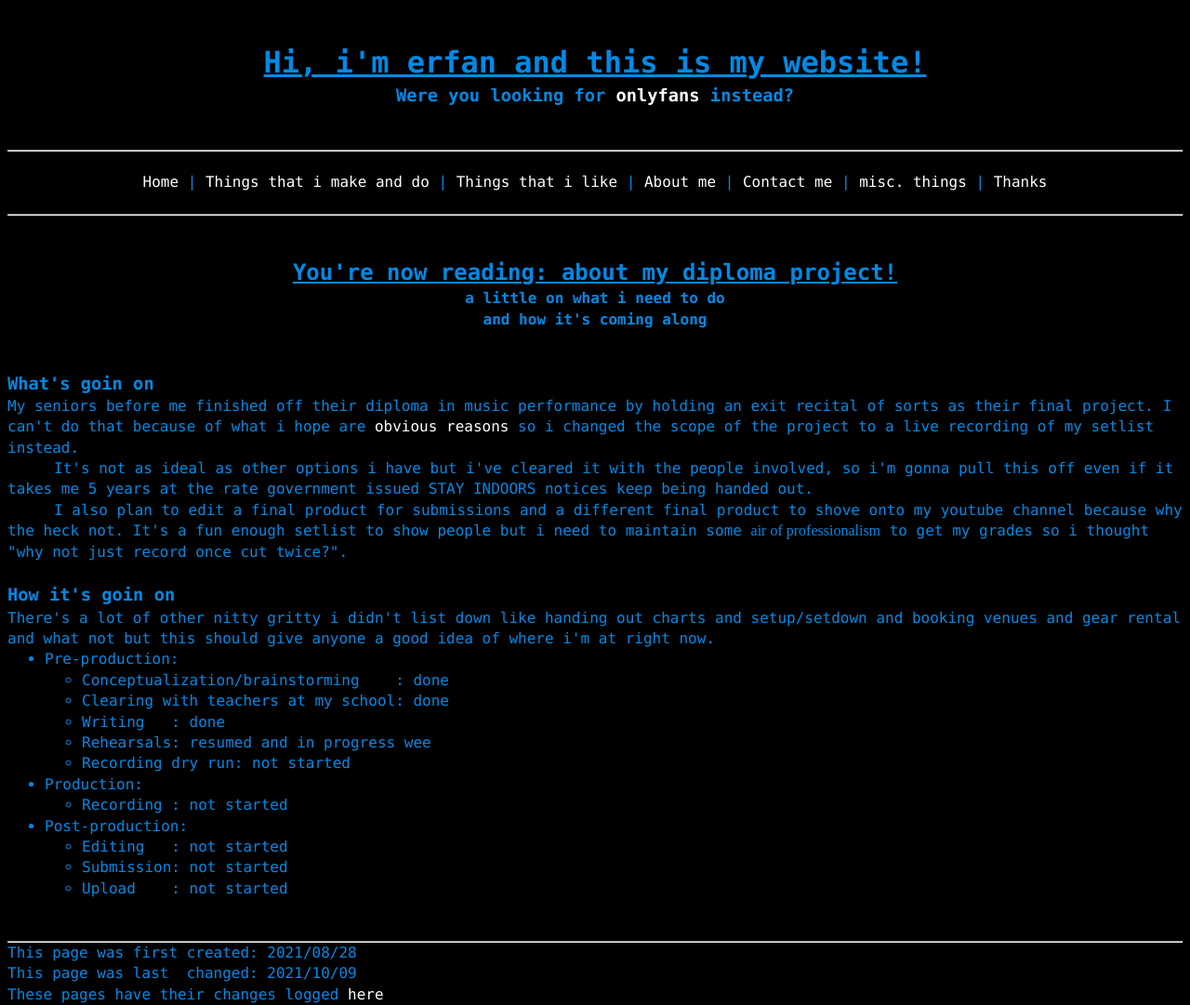
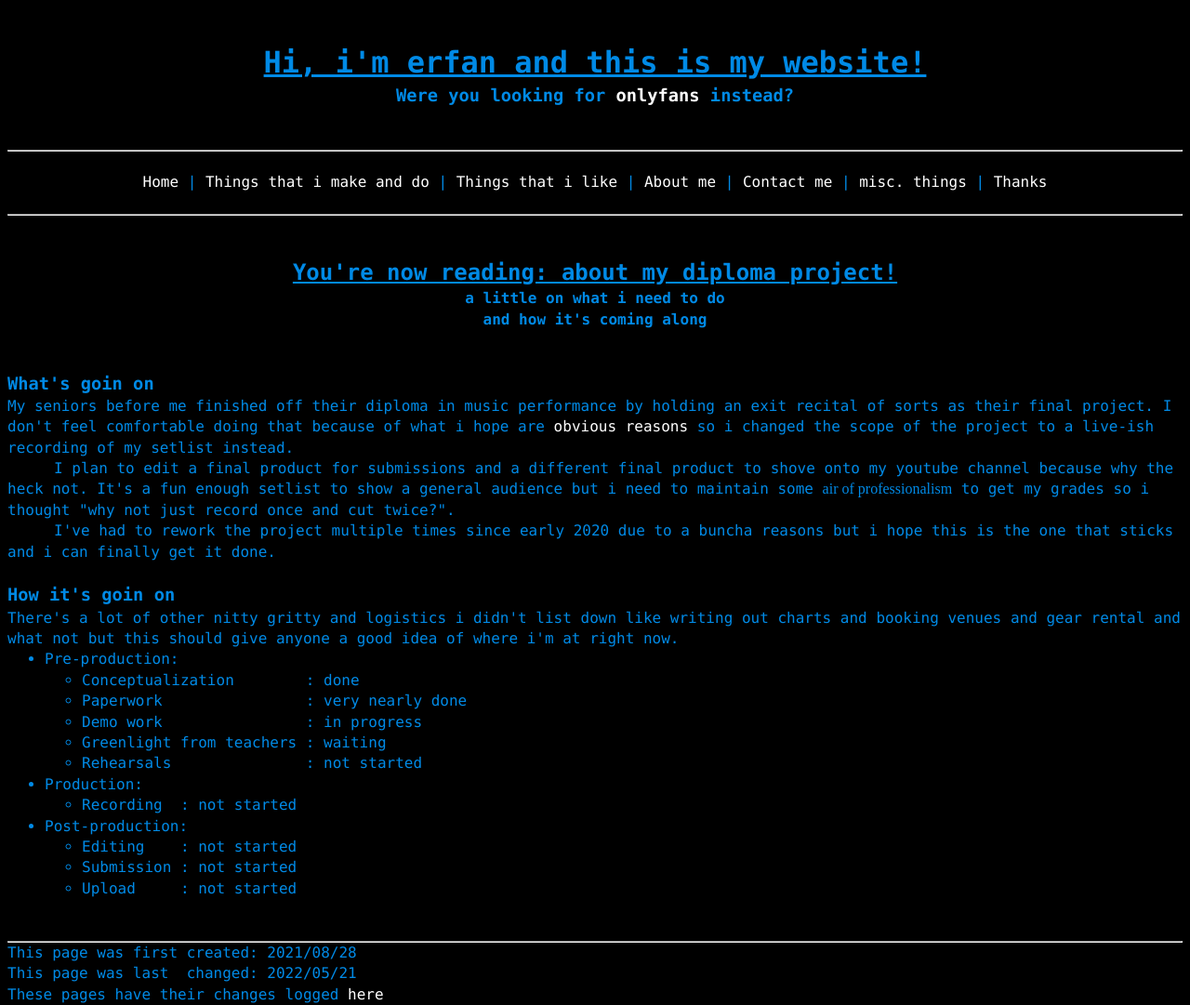
Before and after one commit to a-erfan-aa/a-erfan-aa.github.io, a Jekyll site: the page built from things-i-make/diploma.html, in a window 1280 px wide. Shown: the whole page at 93% size. Built offline with Jekyll 4.4.1, drawn with Linux system fonts in a browser that asks for light colours.

Commit message:
Update diploma.html
Also update lastChanged in diploma.html

```diff
--- a/things-i-make/diploma.html
+++ b/things-i-make/diploma.html
@@ -2,7 +2,7 @@
 layout: default
 title: My diploma
 firstCreated: 2021/08/28
-lastChanged: 2021/10/09
+lastChanged: 2022/05/21
 ---
 <!-- title and subtitle -->
 <div>
@@ -16,9 +16,9 @@ lastChanged: 2021/10/09
 <!-- diploma overview -->
 <div>
 	<h3>What's goin on</h3>
-	<p>My seniors before me finished off their diploma in music performance by holding an exit recital of sorts as their final project. I can't do that because of what i hope are <a href="https://en.wikipedia.org/wiki/COVID-19_pandemic">obvious reasons</a> so i changed the scope of the project to a live recording of my setlist instead.</p>
-    <p style="text-indent: 50px;">It's not as ideal as other options i have but i've cleared it with the people involved, so i'm gonna pull this off even if it takes me 5 years at the rate government issued STAY INDOORS notices keep being handed out.</p>
-    <p style="text-indent: 50px;">I also plan to edit a final product for submissions and a different final product to shove onto my youtube channel because why the heck not. It's a fun enough setlist to show people but i need to maintain some <span style="font-family: 'Times New Roman', Times, serif;">air of professionalism</span> to get my grades so i thought "why not just record once cut twice?".</p>
+	<p>My seniors before me finished off their diploma in music performance by holding an exit recital of sorts as their final project. I don't feel comfortable doing that because of what i hope are <a href="https://en.wikipedia.org/wiki/COVID-19_pandemic">obvious reasons</a> so i changed the scope of the project to a live-ish recording of my setlist instead.</p>
+    <p style="text-indent: 50px;">I plan to edit a final product for submissions and a different final product to shove onto my youtube channel because why the heck not. It's a fun enough setlist to show a general audience but i need to maintain some <span style="font-family: 'Times New Roman', Times, serif;">air of professionalism</span> to get my grades so i thought "why not just record once and cut twice?".</p>
+    <p style="text-indent: 50px;">I've had to rework the project multiple times since early 2020 due to a buncha reasons but i hope this is the one that sticks and i can finally get it done.</p>
 </div>
 
 <br>
@@ -26,27 +26,27 @@ lastChanged: 2021/10/09
 <!-- diploma progress tracker -->
 <div>
 	<h3>How it's goin on</h3>
-    <p>There's a lot of other nitty gritty i didn't list down like handing out charts and setup/setdown and booking venues and gear rental and what not but this should give anyone a good idea of where i'm at right now.</p>
+    <p>There's a lot of other nitty gritty and logistics i didn't list down like writing out charts and booking venues and gear rental and what not but this should give anyone a good idea of where i'm at right now.</p>
 	<ul>
         <li>Pre-production:
             <ul>
-                <li>Conceptualization/brainstorming&nbsp;&nbsp;&nbsp;&nbsp;: done</li>
-                <li>Clearing with teachers at my school: done</li>
-                <li>Writing&nbsp;&nbsp;&nbsp;: done</li>
-                <li>Rehearsals: resumed and in progress wee</li>
-                <li>Recording dry run: not started</li>
+                <li>Conceptualization&nbsp;&nbsp;&nbsp;&nbsp;&nbsp;&nbsp;&nbsp;                                                     : done</li>
+                <li>Paperwork&nbsp;&nbsp;&nbsp;&nbsp;&nbsp;&nbsp;&nbsp;&nbsp;&nbsp;&nbsp;&nbsp;&nbsp;&nbsp;&nbsp;&nbsp;             : very nearly done</li>
+                <li>Demo work&nbsp;&nbsp;&nbsp;&nbsp;&nbsp;&nbsp;&nbsp;&nbsp;&nbsp;&nbsp;&nbsp;&nbsp;&nbsp;&nbsp;&nbsp;             : in progress</li>
+                <li>Greenlight from teachers                                                                                        : waiting</li>
+                <li>Rehearsals&nbsp;&nbsp;&nbsp;&nbsp;&nbsp;&nbsp;&nbsp;&nbsp;&nbsp;&nbsp;&nbsp;&nbsp;&nbsp;&nbsp;                  : not started</li>
             </ul>
         </li>
         <li>Production:
             <ul>
-                <li>Recording&nbsp;: not started</li>
+                <li>Recording&nbsp;&nbsp;: not started</li>
             </ul>
         </li>
         <li>Post-production:
             <ul>
-                <li>Editing&nbsp;&nbsp;&nbsp;: not started</li>
-                <li>Submission: not started</li>
-                <li>Upload&nbsp;&nbsp;&nbsp;&nbsp;: not started</li>
+                <li>Editing&nbsp;&nbsp;&nbsp;           : not started</li>
+                <li>Submission                          : not started</li>
+                <li>Upload&nbsp;&nbsp;&nbsp;&nbsp;&nbsp;: not started</li>
             </ul>
         </li>
     </ul>
```
